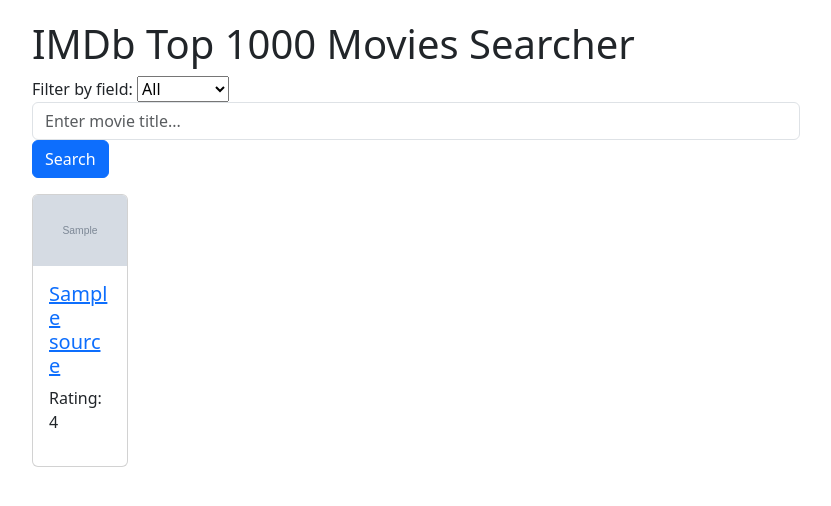
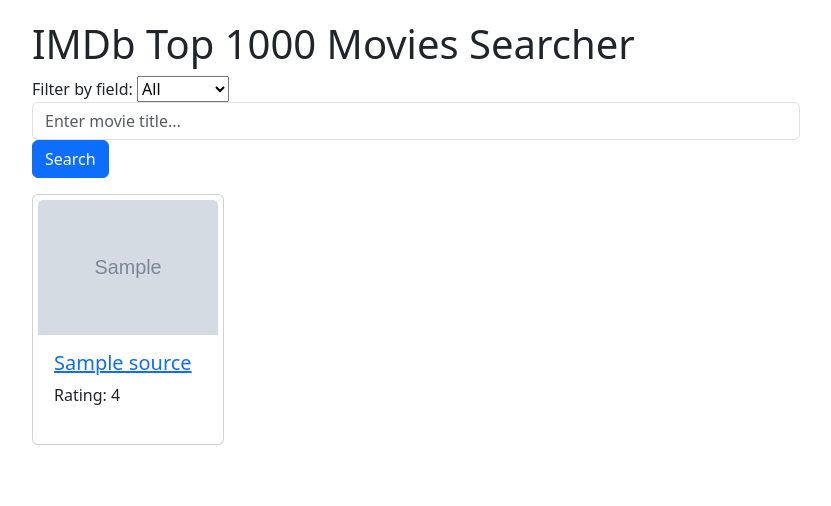
Before and after one commit to tarikjaber/capstone-backend, a Flask app: template templates/index.html in a window 1280 px wide. Shown: the top 506 px of the page, without its empty margins (224-1055 px from the left). Run offline with Flask 3, Linux system fonts and the light colour scheme; the template is opened without the code that fills it: most values are stand-ins (such as "Sample title", 1, 10 or a date in 2020); grey boxes marked "Sample" are stand-in pictures; some libraries are stand-ins or nearby versions.

Commit message:
Improve styling of cards

```diff
--- a/static/css/main.css
+++ b/static/css/main.css
@@ -22,3 +22,9 @@
     gap: 1rem;
     flex-wrap: wrap;
 }
+
+
+.card {
+    width: 12rem;
+    padding: 5px;
+}
--- a/templates/index.html
+++ b/templates/index.html
@@ -17,7 +17,7 @@
 </form>
 <div class='responses'>
 {% for hit in response %}
-    <div class='card' style="width: 6rem; display: inline-block; margin-bottom: 1rem;">
+    <div class='card' style="width: 12rem; display: inline-block; margin-bottom: 1rem;">
         <img class='card-img-top' src="{{ hit['_source']['Poster_Link'] }}" >
         <br>
         <div class='card-body'>
```
